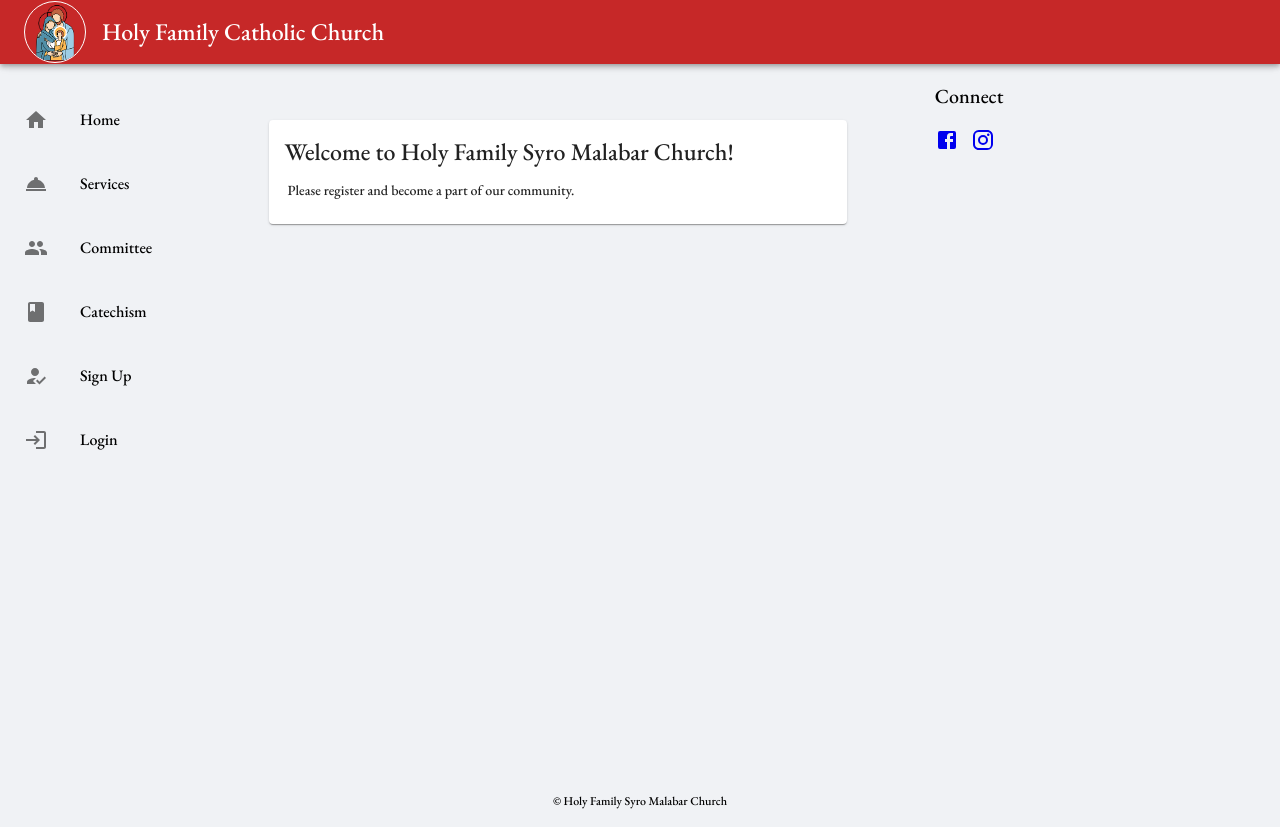
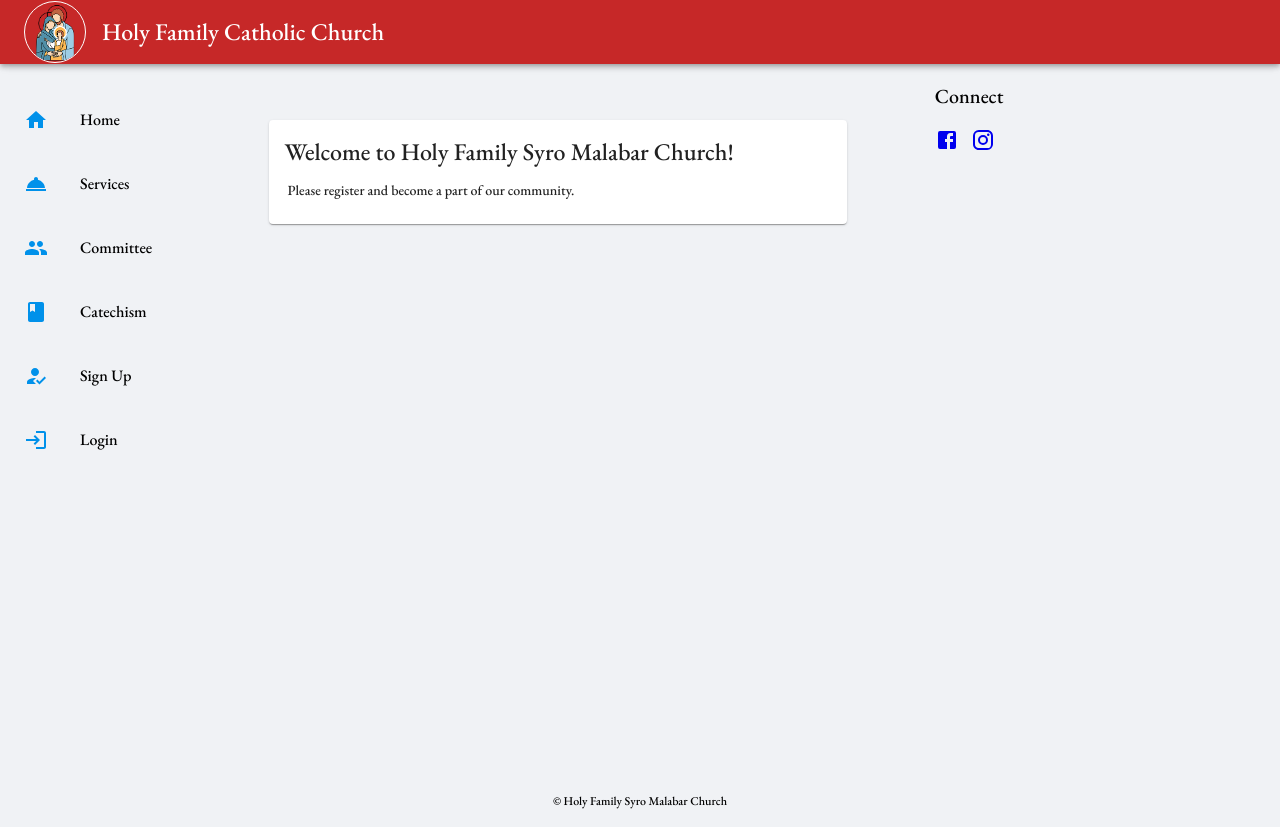
Before and after one commit to jobinbasani/user-manager, a React (Create React App) app in the folder ui/user-manager/: page / in a window 1280 px wide. Built offline with nearby package versions, Linux system fonts and the light colour scheme; no server answers.

Commit message:
Update logo

```diff
--- a/ui/user-manager/src/components/menu/MenuList.tsx
+++ b/ui/user-manager/src/components/menu/MenuList.tsx
@@ -21,7 +21,7 @@ export default function MenuList() {
         .map((item) => (
           <ListItem key={item.key} sx={{ paddingLeft: 1 }}>
             <ListItemIcon sx={{ paddingRight: 0 }}>
-              <item.Icon />
+              <item.Icon color="secondary" />
             </ListItemIcon>
             {item.navLink.startsWith('https://')
               ? (
```
